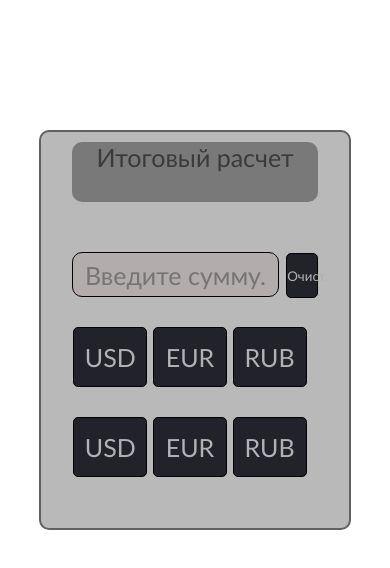
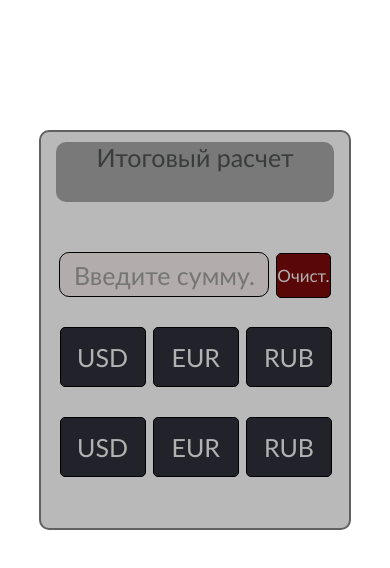
Before and after one commit to Akshin013/Project-1, a plain HTML site: page index.html in a window 390 px wide. Drawn offline with Linux system fonts and the light colour scheme.

Commit message:
Update style.css

```diff
--- a/style.css
+++ b/style.css
@@ -71,7 +71,7 @@ body{
 }
 
 .clear-btn{
-    background-color: turquoise;
+    background-color: red;
     color: rgb(178, 178, 178);
     border: solid 1px black;
     background-color: rgb(34, 34, 42);
@@ -81,6 +81,7 @@ body{
     border-radius: 5px;
     margin-top: 1px;
     margin-left: 7px;
+    font-size:15px;
 }
 
 @media (max-width:390px) {
@@ -89,11 +90,31 @@ body{
     }
 
     .btn-div{
-        width: 80%;
-        margin-left: 10%;
+        width: 90%;
+        margin-left: 5%;
+        /* background-color: rgb(82, 49, 49); */
     }
 
     .btn{
-        width: 30%;
+        width: 31%;
+        margin-left: 0.2rem;
+    }
+
+    .input-div{
+        /* background-color: red; */
+        width: 88%;
+        margin-left: 6%;
+    }
+    .result-div{
+        width: 90%;
+        margin-left: 5%;
+    }
+    .clear-btn{
+        width: 20%;
+        background-color: rgb(90, 7, 7);
+        font-size: 17px;
+    }
+    .input{
+        width: 90%;
     }
 }
```
